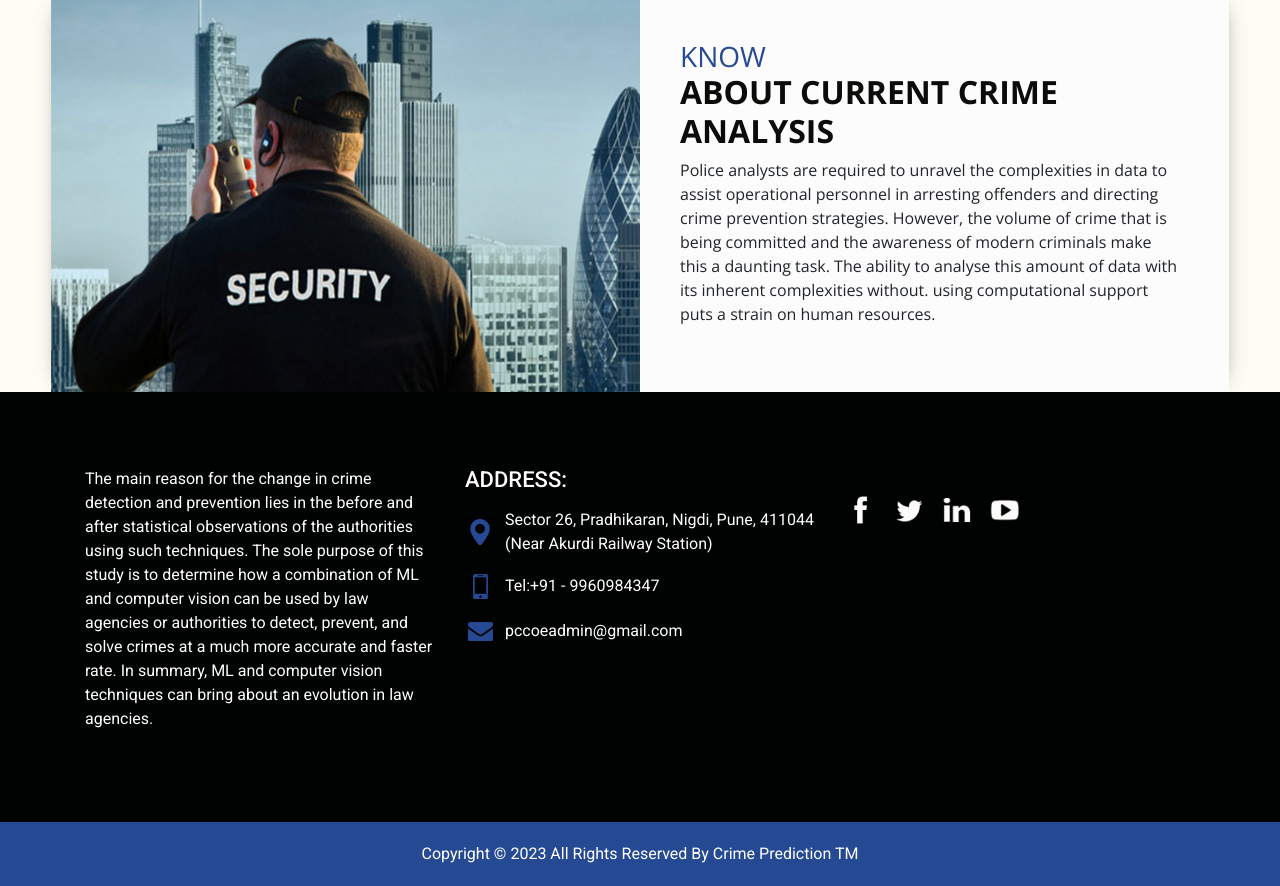
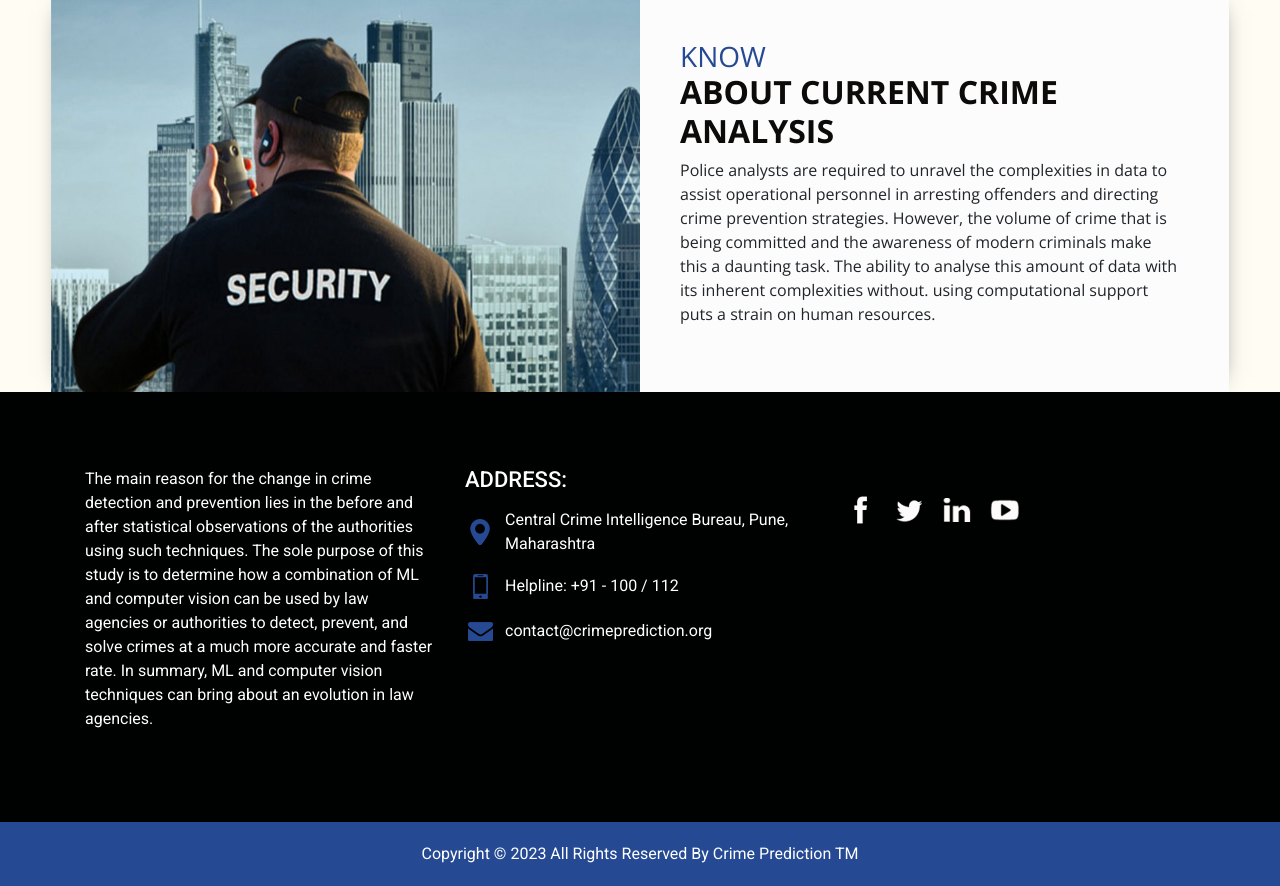
Before and after one commit to RohitSarode2627/BE_PROJECT_GC14, a Flask app: page / in a window 1280 px wide. Shown: the part 1708-2594 px from the top of the page. Run offline with Flask 3, Linux system fonts and the light colour scheme; some libraries are stand-ins or nearby versions.

Commit message:
fix(ui): remove PCCOE and AEGIS references from templates

```diff
--- a/app.py
+++ b/app.py
@@ -143,7 +143,7 @@ def predict():
     if request.method == 'POST':
 
         address = request.form.get('location')
-        geolocator = Nominatim(user_agent="PAASBAAN-crime-prediction-master")
+        geolocator = Nominatim(user_agent="crime-prediction-application")
         location = geolocator.geocode(address,timeout=None)
         print(location.address)
         lat=[location.latitude]
--- a/templates/index.html
+++ b/templates/index.html
@@ -246,20 +246,19 @@
             <div class="address_link-container">
               <a href="">
                 <img src="{{url_for('static',filename = 'images/location.png')}}" alt="">
-                <span>Sector 26, Pradhikaran,
-                  Nigdi, Pune, 411044
-                  <br>(Near Akurdi Railway Station)
+                <span>Central Crime Intelligence Bureau,
+                  Pune, Maharashtra
                 </span>
               </a>
               <a href="">
                 <img src="{{url_for('static',filename = 'images/phone.png')}}" alt="">
-                <span> Tel:+91 - 9960984347
+                <span> Helpline: +91 - 100 / 112
                 </span>
               </a>
               <a href="#">
                 <img src="{{url_for('static',filename = 'images/mail.png')}}" alt="">
                 <span>
-                  pccoeadmin@gmail.com
+                  contact@crimeprediction.org
                 </span>
               </a>
             </div>
```
Also changed, not shown: templates/about.html (+4 -5 lines), .github/workflows/deploy.yml.
